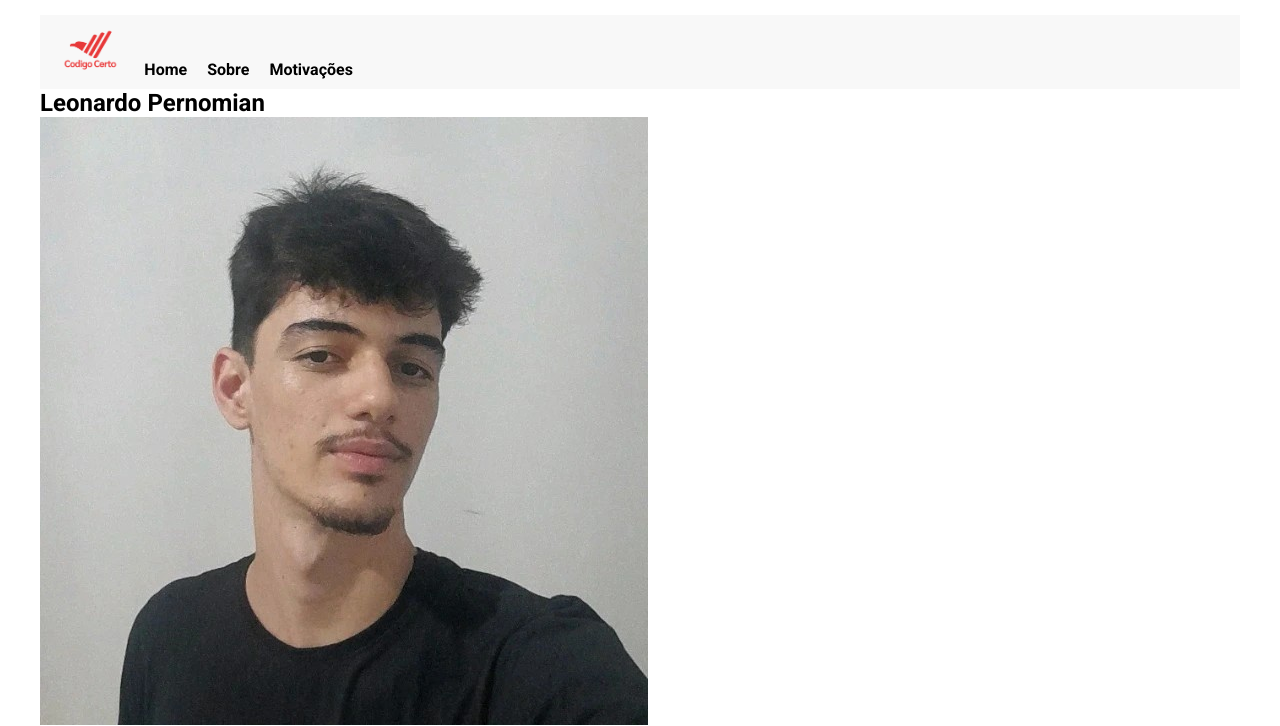
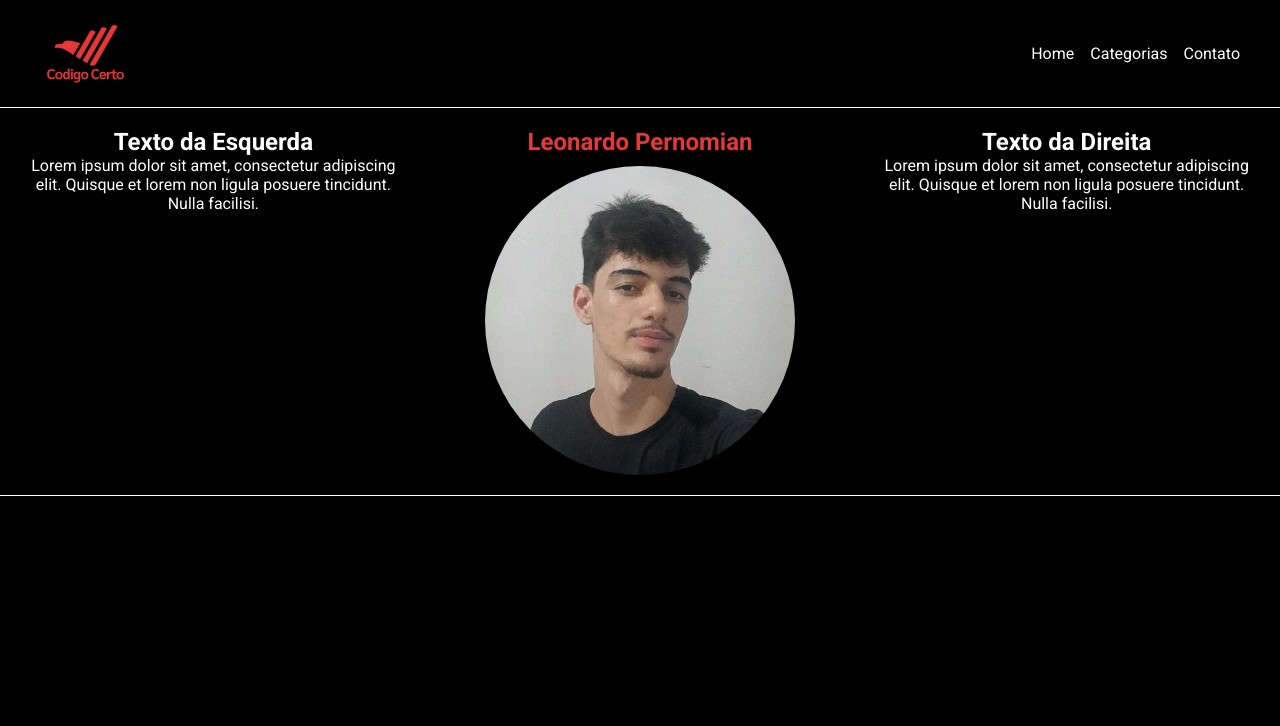
Before and after one commit to Leopreal/Projeto-Codigo-Certo, a plain HTML site: page index.html in a window 1280 px wide. Shown: the top 726 px of the page. Drawn offline with Linux system fonts and the light colour scheme.

Commit message:
avançando no prototipo do css e html

```diff
--- a/index.html
+++ b/index.html
@@ -7,24 +7,39 @@
     <!-- linkando o css -->
     <link rel="stylesheet" href="style.css">
     <!-- linkando a fonte usada -->
-    <link rel="preconnect" href="https://fonts.googleapis.com">
-    <link rel="preconnect" href="https://fonts.gstatic.com" crossorigin>
     <link href="https://fonts.googleapis.com/css2?family=Roboto:ital,wght@0,100;0,300;0,400;0,500;0,700;0,900;1,100;1,300;1,400;1,500;1,700;1,900&display=swap" rel="stylesheet">
 </head>
 <body>
-    <nav>
-        <!-- navegação -->
-        <h4>
-            <img src="img/924126_798be286394047918a8b28095758ec67~mv2.jpg" alt="logo">
-                <ul>
-                  <li><a href="#home">Home</a></li>
-                  <li><a href="#sobre">Sobre</a></li>
-                  <li><a href="#motivacao">Motivações</a></li>
+    <header>
+        <nav id="navbar">
+            <div id="navbar-inner">
+                <img src="img/924126_798be286394047918a8b28095758ec67~mv2.jpg" alt="">
+                <ul id="nav-links">
+                    <li><a href="#">Home</a></li>
+                    <li><a href="#">Categorias</a></li>
+                    <li><a href="#">Contato</a></li>
                 </ul>
-        </h4>
-    </nav>
+            </div>
+        </nav>
+    </header>
+
+
+    <div class="container">
+        <div class="text-left">
+            <h2>Texto da Esquerda</h2>
+            <p>Lorem ipsum dolor sit amet, consectetur adipiscing elit. Quisque et lorem non ligula posuere tincidunt. Nulla facilisi.</p>
+        </div>
+        <div class="center">
+            <h2>Leonardo Pernomian</h2>
+            <img src="img/profile.jpg" alt="Imagem no Centro">
+        </div>
+        <div class="text-right">
+            <h2>Texto da Direita</h2>
+            <p>Lorem ipsum dolor sit amet, consectetur adipiscing elit. Quisque et lorem non ligula posuere tincidunt. Nulla facilisi.</p>
+        </div>
+    </div>
     <!-- minha apresentação junto com o sobre mim e minhas skills -->
-    <div class="apresentacao">
+    <!-- <div class="apresentacao">
 
         <h2>Leonardo Pernomian</h2>
         <img src="img/profile.jpg" alt="">
@@ -76,7 +91,7 @@
                   </svg></a></li>
             </ul>
         </div>
-    </footer>
+    </footer> -->
 
     </body>
 </html>
--- a/style.css
+++ b/style.css
@@ -2,41 +2,94 @@
     font-family: "Roboto", sans-serif;
     padding: 0;
     margin: 0;
+    background-color: black;
+    color: white;
 }
 
-body {
-    color: rgb(0, 0, 0);
-    max-width: 1200px;
-    margin: 0 auto;
-    padding: 15px;
+ul{
+    list-style: none;
+
 }
 
-nav {
+a{
+    text-decoration: none;
+    color: #ffffff;
+    transition: 0.4s;
+}
+
+a:hover{
+    color: #e53939;
+}
+
+#navbar {
+    padding: 1rem 1.5rem;
+    background-color: black;
+    border-bottom: 1px solid white;
+}
+
+#navbar-inner{
     display: flex;
     justify-content: space-between;
     align-items: center;
-    padding: 10px 20px;
-    background-color: #f8f8f8; /* Ajuste a cor de fundo conforme necessário */
+    max-width: 1200px;
+    margin: 0 auto;
+
 }
 
-nav img {
-    height: 50px; /* Ajuste o tamanho da imagem conforme necessário */
+#nav-links{
+    display: flex;
+    gap: 1rem;
 }
 
-nav ul {
-    list-style: none;
-    display: inline-flex;
-    flex:auto;
-    margin: 0;
-    padding: 0;
-    margin-left: auto;
+#nav-links ul li a {
+    text-decoration: none;
 }
 
-nav ul li {
-    margin-left: 20px;
+#navbar-inner img {
+    width: 90px;
 }
 
-nav ul li a {
-    text-decoration: none;
-    color: black; /* Ajuste a cor conforme necessário */
+/* container do corpo */
+
+
+.container {
+    display: flex;
+    justify-content: center;
+    width: 100%;
+    border-bottom: 1px solid white;
 }
+
+.text-left,
+.text-right {
+    flex: 1;
+    padding: 20px;
+    box-sizing: border-box;
+}
+
+.text-left,
+.text-right, h2 p {
+    text-align: center;
+    justify-content: center;
+}
+
+.center {
+    flex: 1;
+    display: flex;
+    flex-direction: column;
+    justify-content: center;
+    align-items: center;
+    padding: 20px;
+    box-sizing: border-box;
+}
+
+.center img {
+    max-width: 80%;
+    height: auto;
+    border-radius: 50%;
+    margin-top: 10px;
+}
+
+.center h2 {
+    text-align: center;
+    color: #e53939;
+}
```
